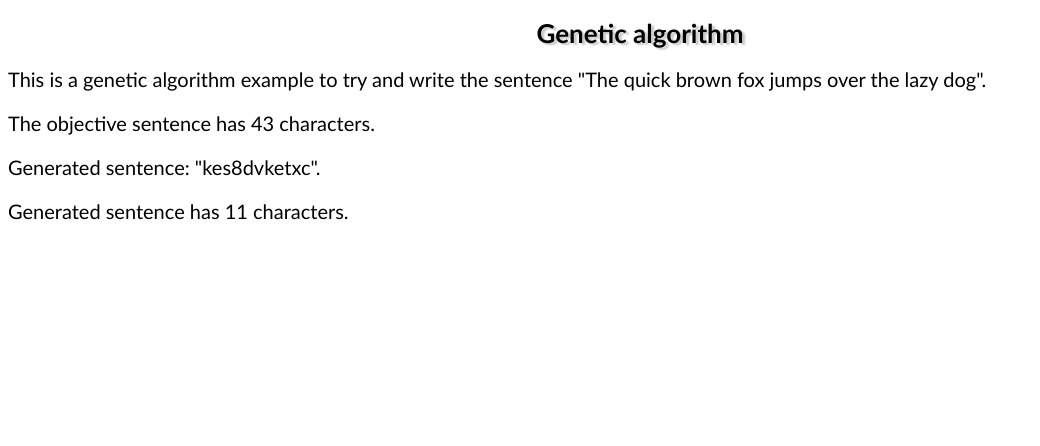
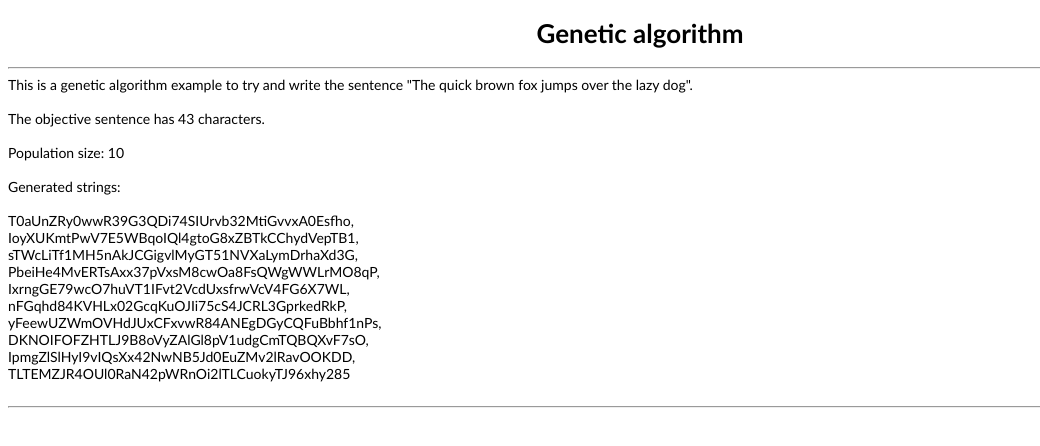
Before and after one commit to nauerm/nauerm.github.io, a plain HTML site: page algorithms/genetic.html in a window 1280 px wide. Shown: the whole page, without its empty margins (0-1040 px from the left). Drawn offline with Linux system fonts and the light colour scheme.

Commit message:
Updated genetic algorithm

```diff
--- a/algorithms/genetic.css
+++ b/algorithms/genetic.css
@@ -3,10 +3,19 @@ h1 {
     font-size:26px;
     text-align: center;
     color: rgb(0, 0, 0);
-    text-shadow: 3px 2px 2px rgb(199, 199, 199)
+    /* text-shadow: 2px 1px 1px rgb(155, 184, 171)	 */
 }
 body {
     font-family: 'Trebuchet MS', sans-serif;
-    font-size:20px;
+    font-size:14px;
     color: rgb(0, 0, 0);
 }
+
+/* hr:after {
+    background: #fff;
+    content: '§';
+    background:url('/assets/dna.svg');
+    padding: 0 4px;
+    position: relative;
+    top: -13px;
+}  */
--- a/algorithms/genetic.html
+++ b/algorithms/genetic.html
@@ -9,21 +9,27 @@
         <h1>
             Genetic algorithm
         </h1>
+        <hr></hr>
         <div>
             This is a genetic algorithm example to try and write the sentence "<span id="obj_str">Teste</span>".
         </div>
-        <p></p>
+        <br>
         <div>
             The objective sentence has <span id="obj_len"></span> characters.
         </div>
-        <p></p>
+        <br>
         <div>
-            Generated sentence: "<span id="gen_sen"></span>".
+            Population size: <span id="pop_size"></span>
         </div>
-        <p></p>
+        <br>
         <div>
-            Generated sentence has <span id="gen_len"></span> characters.
+            Generated strings:
+            <br>
+            <span id="gen_sen"></span>
         </div>
+        <br>
+        <hr></hr>
+
 
     </body>
 
--- a/algorithms/genetic.js
+++ b/algorithms/genetic.js
@@ -1,16 +1,26 @@
 
 let obj_str = "The quick brown fox jumps over the lazy dog"
+let gen_sen = [];
 document.getElementById("obj_str").innerHTML = obj_str;
+const population = 10;
+document.getElementById("pop_size").innerHTML = population;
 
 
 function gen_alg()
 {
     var obj_len = obj_str.length; // get the objective string length
     document.getElementById("obj_len").innerHTML = obj_len; // write length
-    gen_sen = Math.random().toString(36).slice(2, 43); // generate string
-    document.getElementById("gen_sen").innerHTML = gen_sen; // writes string
-    var gen_len = gen_sen.length; // get generated string length
-    document.getElementById("gen_len").innerHTML = gen_len; // write length
+    var gen_len = [];
+    // @note Create random strings
+    for (i = 0; i< population; i++)
+    {
+
+        for(var a = ''; a.length < obj_len;) a += "0123456789ABCDEFGHIJKLMNOPQRSTUVWXTZabcdefghiklmnopqrstuvwxyz"[(Math.random() * 60) | 0];
+        gen_sen[i] = "<br>"+a;
+    }
+
+    // @todo Compare, assign a fitness value, reproduce
+    document.getElementById("gen_sen").innerHTML = gen_sen // write strings
 
 }
 
```
Also changed, not shown: assets/dna.svg (added).
